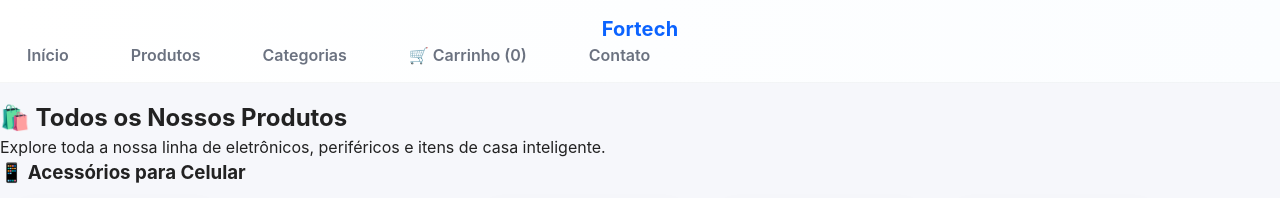
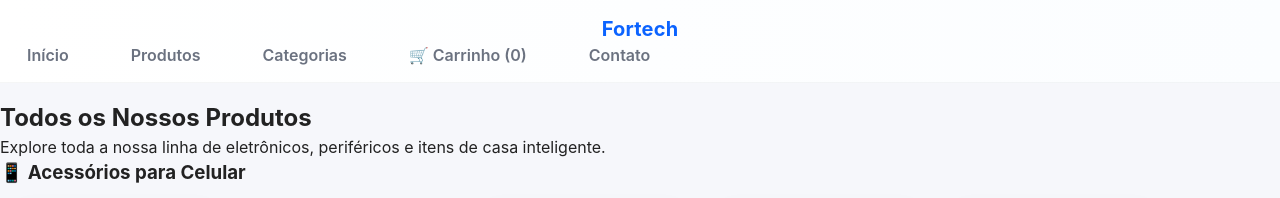
Before and after one commit to paulovictor15/Fortech, a plain HTML site: page produtos.html in a window 1280 px wide. Shown: the top 198 px of the page. Drawn offline with Linux system fonts and the light colour scheme.

Commit message:
Update produtos.html

```diff
--- a/produtos.html
+++ b/produtos.html
@@ -21,12 +21,12 @@
     </header>
 
     <main class="main-content">
-        <h2>🛍️ Todos os Nossos Produtos</h2>
+        <h2> Todos os Nossos Produtos</h2>
         <p>Explore toda a nossa linha de eletrônicos, periféricos e itens de casa inteligente.</p>
 
         <section id="lista-produtos">
 
-            <!-- 📱 Acessórios para celular -->
+            <!--  Acessórios para celular -->
             <h3 id="acessorios">📱 Acessórios para Celular</h3>
             <div class="produto" id="p1"><img src="https://cdn.iset.io/assets/55268/arquivos/landing-pages/capa-de-celular/capinha-personalizada.png" alt="Capinha personalizada"><h4>Capinhas personalizadas</h4><p> R$ 14,99</p><button class="btn-adicionar">Adicionar</button></div>
             <div class="produto" id="p2"><img src="https://images.tcdn.com.br/img/img_prod/948834/pelicula_de_vidro_9d_apple_1005_1_e0f06726208302b1a6e7ed34db78a5ac.jpg" alt="Película de vidro"><h4>Películas de vidro 9D</h4><p>R$ 15,99</p><button class="btn-adicionar">Adicionar</button></div>
```
